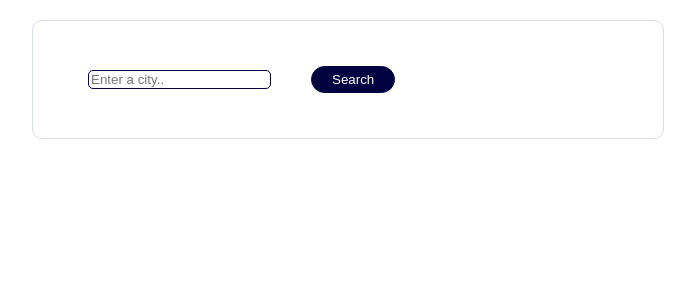
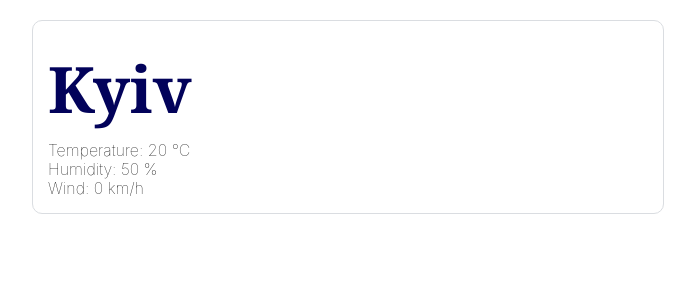
Before and after one commit to Ant2211/weather-react-app, a React (Create React App) app: page / in a window 1280 px wide. Shown: the top 300 px of the page, without its empty margins (292-987 px from the left). Built offline with nearby package versions, Linux system fonts and the light colour scheme; the HTML template or start-up script is replaced by a standard one.

Commit message:
Update Weather.js

```diff
--- a/src/Weather.js
+++ b/src/Weather.js
@@ -55,7 +55,24 @@ export default function Weather() {
       </div>
     );
   } else {
-    return form;
+    return (
+        <div>
+            <div class = "row">
+            <div class = "col-6">
+            <ul>
+               <li> <h1> Kyiv </h1></li>
+            <li>Temperature: 20 °C</li>
+            </ul>
+            </div>
+            <div class="col-6">
+            <ul>
+                   <li>Humidity: 50 %</li>
+          <li>Wind: 0 km/h</li>
+          </ul>
+        </div>
+        </div>
+        </div>
+    )
   }
   function searchLocation(position) {
     let apiKey = "e0011d9afadcdf29795388bf3f4d5677";
```
